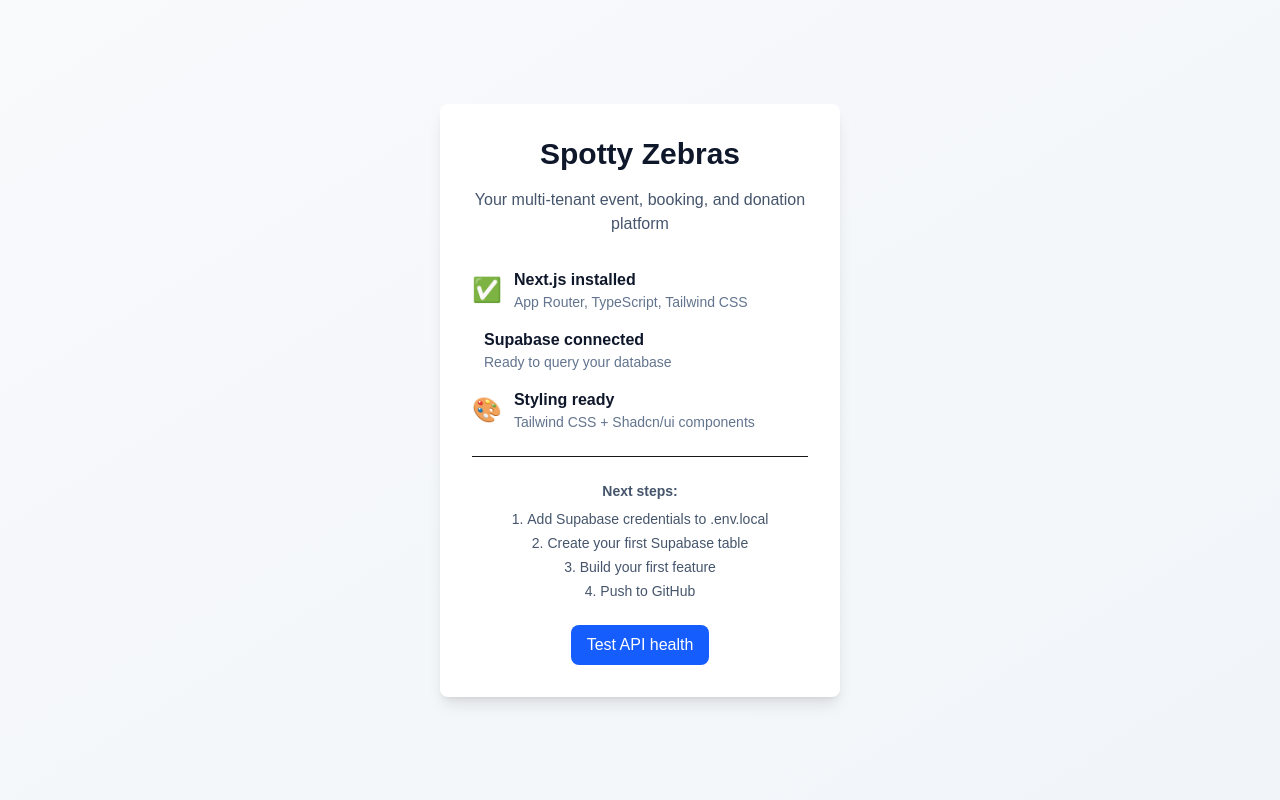
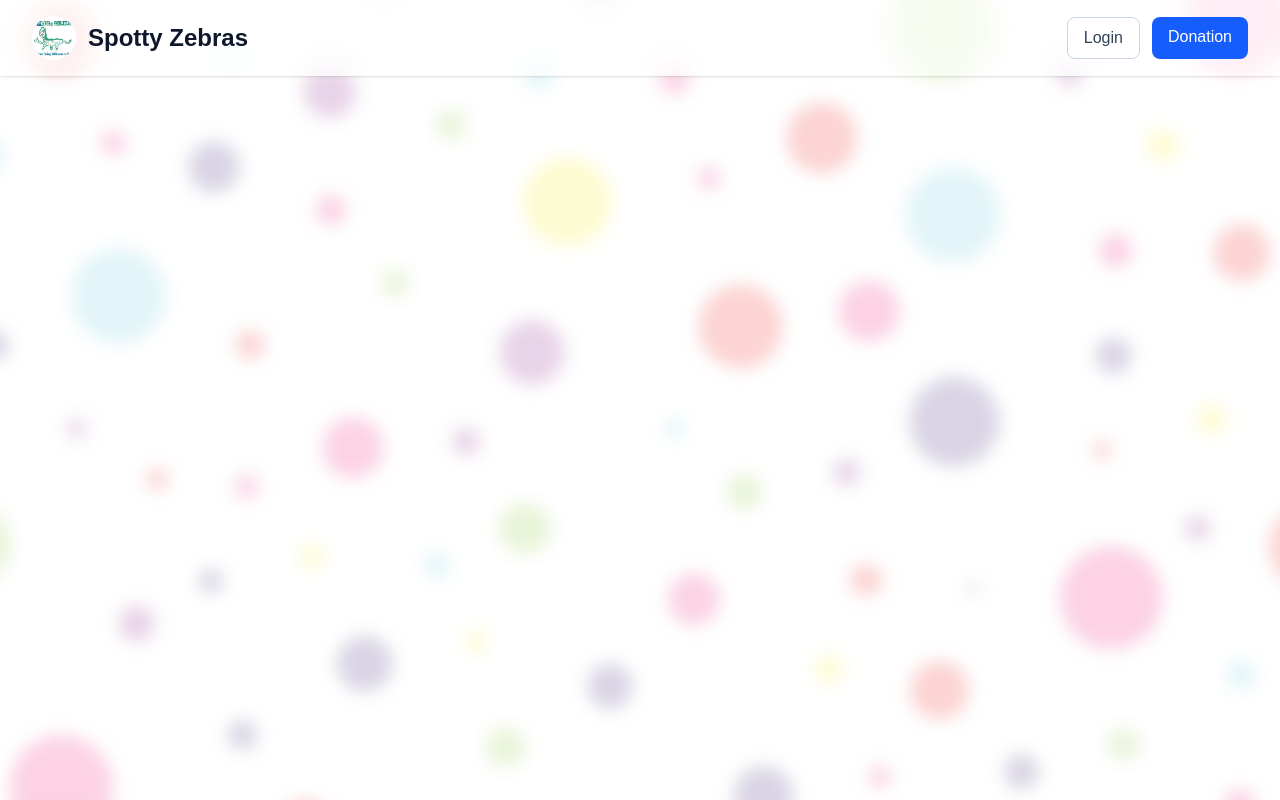
Before and after one commit to Scottish-Tech-Army/SpottyZebras, a Next.js app: page / in a window 1280 px wide. Built offline with nearby package versions, Linux system fonts and the light colour scheme; no server answers; the database is empty.

Commit message:
Added Login and Donation buttons on home screen

```diff
--- /dev/null
+++ b/app/donate/page.tsx
@@ -0,0 +1,52 @@
+'use client'
+
+import Header from '@/components/Header'
+import BackButton from '@/components/BackButton'
+
+export default function DonatePage() {
+  function handleSubmit(e: React.FormEvent<HTMLFormElement>) {
+    e.preventDefault()
+    // handle donation logic here
+  }
+
+  return (
+    <div className="min-h-screen flex flex-col">
+      <Header />
+
+      <div className="flex-1 flex items-center justify-center">
+        <div className="bg-white/80 backdrop-blur-sm rounded-lg shadow-sm border border-slate-200 p-8 w-full max-w-sm">
+          <div className="relative flex items-center justify-center mb-6">
+            <div className="absolute left-0">
+              <BackButton />
+            </div>
+            <h2 className="text-xl font-bold text-slate-900">Make a Donation</h2>
+          </div>
+
+          <form onSubmit={handleSubmit} className="space-y-4">
+            <div>
+              <label htmlFor="amount" className="block text-sm font-medium text-slate-700 mb-1">
+                Amount (£)
+              </label>
+              <input
+                id="amount"
+                type="number"
+                min="1"
+                step="0.01"
+                required
+                placeholder="0.00"
+                className="w-full px-3 py-2 border border-slate-300 rounded-lg text-slate-900 bg-white focus:outline-none focus:ring-2 focus:ring-blue-500"
+              />
+            </div>
+
+            <button
+              type="submit"
+              className="w-full py-2 bg-blue-600 text-white font-medium rounded-lg hover:bg-blue-700 transition"
+            >
+              Submit
+            </button>
+          </form>
+        </div>
+      </div>
+    </div>
+  )
+}
--- a/app/layout.tsx
+++ b/app/layout.tsx
@@ -1,5 +1,6 @@
 import type { Metadata } from "next";
 import { Geist, Geist_Mono } from "next/font/google";
+import Image from "next/image";
 import "./globals.css";
 
 const geistSans = Geist({
@@ -13,8 +14,8 @@ const geistMono = Geist_Mono({
 });
 
 export const metadata: Metadata = {
-  title: "Create Next App",
-  description: "Generated by create next app",
+  title: "Spotty Zebras",
+  description: "Multi-tenant event, booking, and donation platform",
 };
 
 export default function RootLayout({
@@ -27,7 +28,19 @@ export default function RootLayout({
       lang="en"
       className={`${geistSans.variable} ${geistMono.variable} h-full antialiased`}
     >
-      <body className="min-h-full flex flex-col">{children}</body>
+      <body className="min-h-full flex flex-col relative">
+        <div className="fixed inset-0 -z-10">
+          <Image
+            src="/bg.jpeg"
+            alt=""
+            fill
+            className="object-cover blur-sm scale-105"
+            priority
+          />
+          <div className="absolute inset-0 bg-white/80" />
+        </div>
+        {children}
+      </body>
     </html>
   );
 }
--- /dev/null
+++ b/app/login/page.tsx
@@ -0,0 +1,61 @@
+'use client'
+
+import Header from '@/components/Header'
+import BackButton from '@/components/BackButton'
+
+export default function LoginPage() {
+  function handleSubmit(e: React.FormEvent<HTMLFormElement>) {
+    e.preventDefault()
+    // handle login logic here
+  }
+
+  return (
+    <div className="min-h-screen flex flex-col">
+      <Header />
+
+      <div className="flex-1 flex items-center justify-center">
+        <div className="bg-white/80 backdrop-blur-sm rounded-lg shadow-sm border border-slate-200 p-8 w-full max-w-sm">
+          <div className="relative flex items-center justify-center mb-6">
+            <div className="absolute left-0">
+              <BackButton />
+            </div>
+            <h2 className="text-xl font-bold text-slate-900">Login</h2>
+          </div>
+
+          <form onSubmit={handleSubmit} className="space-y-4">
+            <div>
+              <label htmlFor="username" className="block text-sm font-medium text-slate-700 mb-1">
+                Username
+              </label>
+              <input
+                id="username"
+                type="text"
+                required
+                className="w-full px-3 py-2 border border-slate-300 rounded-lg text-slate-900 bg-white focus:outline-none focus:ring-2 focus:ring-blue-500"
+              />
+            </div>
+
+            <div>
+              <label htmlFor="password" className="block text-sm font-medium text-slate-700 mb-1">
+                Password
+              </label>
+              <input
+                id="password"
+                type="password"
+                required
+                className="w-full px-3 py-2 border border-slate-300 rounded-lg text-slate-900 bg-white focus:outline-none focus:ring-2 focus:ring-blue-500"
+              />
+            </div>
+
+            <button
+              type="submit"
+              className="w-full py-2 bg-blue-600 text-white font-medium rounded-lg hover:bg-blue-700 transition"
+            >
+              Submit
+            </button>
+          </form>
+        </div>
+      </div>
+    </div>
+  )
+}
--- a/app/page.tsx
+++ b/app/page.tsx
@@ -1,105 +1,25 @@
-'use client'
-
-import { useEffect, useState } from 'react'
-import { createClient } from '@/lib/supabase'
+import Link from 'next/link'
+import Header from '@/components/Header'
 
 export default function Home() {
-  const [supabaseConnected, setSupabaseConnected] = useState(false)
-  const [loading, setLoading] = useState(true)
-  const [error, setError] = useState<string | null>(null)
-
-  useEffect(() => {
-    const checkConnection = async () => {
-      try {
-        const supabase = createClient()
-        const { data, error: err } = await supabase
-          .from('organisations')
-          .select('count', { count: 'exact' })
-          .limit(0)
-
-        if (err) {
-          setError(`Supabase error: ${err.message}`)
-        } else {
-          setSupabaseConnected(true)
-        }
-      } catch (err) {
-        setError(err instanceof Error ? err.message : 'Unknown error')
-      } finally {
-        setLoading(false)
-      }
-    }
-
-    checkConnection()
-  }, [])
-
   return (
-    <div className="min-h-screen flex items-center justify-center bg-gradient-to-br from-slate-50 to-slate-100">
-      <div className="max-w-md w-full px-6">
-        <div className="bg-white rounded-lg shadow-lg p-8 text-center">
-          <h1 className="text-3xl font-bold text-slate-900 mb-4">
-            Spotty Zebras
-          </h1>
-
-          <p className="text-slate-600 mb-8">
-            Your multi-tenant event, booking, and donation platform
-          </p>
-
-          <div className="space-y-4 text-left">
-            <div className="flex items-center gap-3">
-              <span className="text-2xl">✅</span>
-              <div>
-                <p className="font-semibold text-slate-900">Next.js installed</p>
-                <p className="text-sm text-slate-500">App Router, TypeScript, Tailwind CSS</p>
-              </div>
-            </div>
-
-            <div className="flex items-center gap-3">
-              <span className={`text-2xl ${supabaseConnected ? '✅' : loading ? '⏳' : '❌'}`} />
-              <div>
-                <p className="font-semibold text-slate-900">
-                  Supabase {supabaseConnected ? 'connected' : loading ? 'checking...' : 'not connected'}
-                </p>
-                {error && <p className="text-sm text-red-600">{error}</p>}
-                {!error && !loading && (
-                  <p className="text-sm text-slate-500">
-                    {supabaseConnected
-                      ? 'Ready to query your database'
-                      : 'Add your env variables in .env.local'
-                    }
-                  </p>
-                )}
-              </div>
-            </div>
-
-            <div className="flex items-center gap-3">
-              <span className="text-2xl">🎨</span>
-              <div>
-                <p className="font-semibold text-slate-900">Styling ready</p>
-                <p className="text-sm text-slate-500">Tailwind CSS + Shadcn/ui components</p>
-              </div>
-            </div>
-          </div>
-
-          <hr className="my-6" />
-
-          <div className="space-y-2 text-sm text-slate-600">
-            <p><strong>Next steps:</strong></p>
-            <ol className="list-decimal list-inside space-y-1">
-              <li>Add Supabase credentials to .env.local</li>
-              <li>Create your first Supabase table</li>
-              <li>Build your first feature</li>
-              <li>Push to GitHub</li>
-            </ol>
-          </div>
-
-          <a
-            href="/api/health"
-            className="mt-6 inline-block px-4 py-2 bg-blue-600 text-white rounded-lg font-medium hover:bg-blue-700 transition"
+    <div className="min-h-screen flex flex-col">
+      <Header>
+        <nav className="flex gap-3">
+          <Link
+            href="/login"
+            className="px-4 py-2 rounded-lg border border-slate-300 bg-white/80 text-slate-700 font-medium hover:bg-white transition"
           >
-            Test API health
-          </a>
-        </div>
-      </div>
+            Login
+          </Link>
+          <Link
+            href="/donate"
+            className="px-4 py-2 rounded-lg bg-blue-600 text-white font-medium hover:bg-blue-700 transition"
+          >
+            Donation
+          </Link>
+        </nav>
+      </Header>
     </div>
   )
 }
--- /dev/null
+++ b/components/BackButton.tsx
@@ -0,0 +1,15 @@
+'use client'
+
+import { useRouter } from 'next/navigation'
+
+export default function BackButton() {
+  const router = useRouter()
+  return (
+    <button
+      onClick={() => router.back()}
+      className="text-sm text-slate-600 hover:text-slate-900 font-medium flex items-center gap-1"
+    >
+      ← Back
+    </button>
+  )
+}
--- /dev/null
+++ b/components/Header.tsx
@@ -0,0 +1,19 @@
+import Image from 'next/image'
+
+export default function Header({ children }: { children?: React.ReactNode }) {
+  return (
+    <header className="flex items-center justify-between px-8 py-4 bg-white/60 backdrop-blur-md shadow-sm">
+      <div className="flex items-center gap-3">
+        <Image
+          src="/logo.jpeg"
+          alt="Spotty Zebras logo"
+          width={44}
+          height={44}
+          className="rounded-full object-cover"
+        />
+        <span className="text-2xl font-bold text-slate-900">Spotty Zebras</span>
+      </div>
+      {children}
+    </header>
+  )
+}
```
Also changed, not shown: public/bg.jpeg (added), public/logo.jpeg (added).
